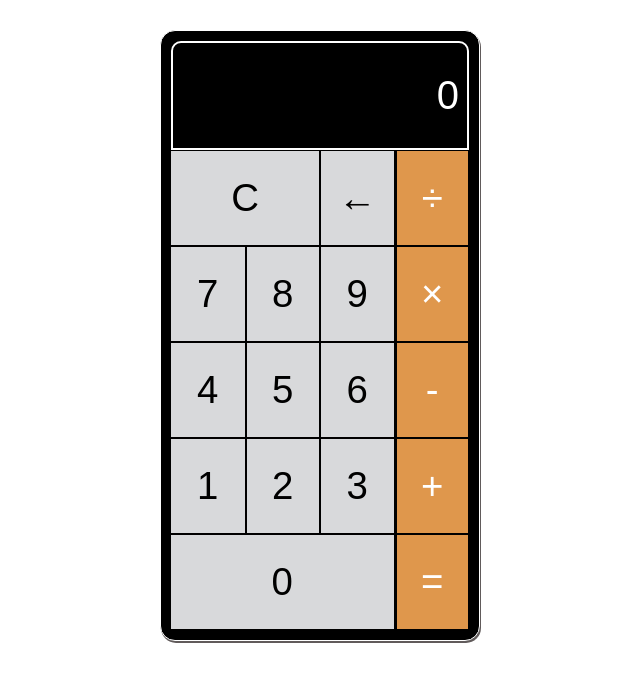
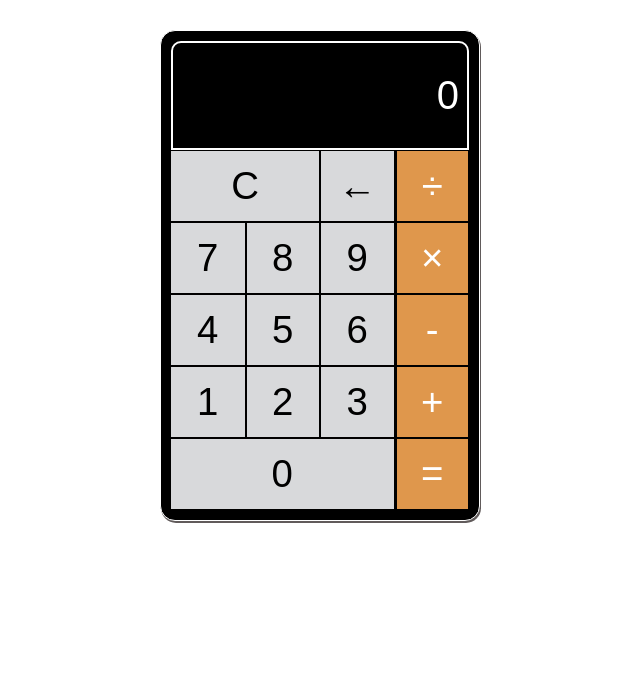
Before and after one commit to bajibpathan/calculator, a plain HTML site: page index.html in a window 1280 px wide. Shown: the whole page, without its empty margins (320-960 px from the left). Drawn offline with Linux system fonts and the light colour scheme.

Commit message:
Fixed Calc button height

```diff
--- a/style.css
+++ b/style.css
@@ -34,7 +34,7 @@ body {
 }
 .calc-button {
     width: 100%;
-    height: 6rem;
+    height: 9vh;
     font-size: 2.4rem;
     border: 1px solid black;
     background-color: #d8d9db;
```
